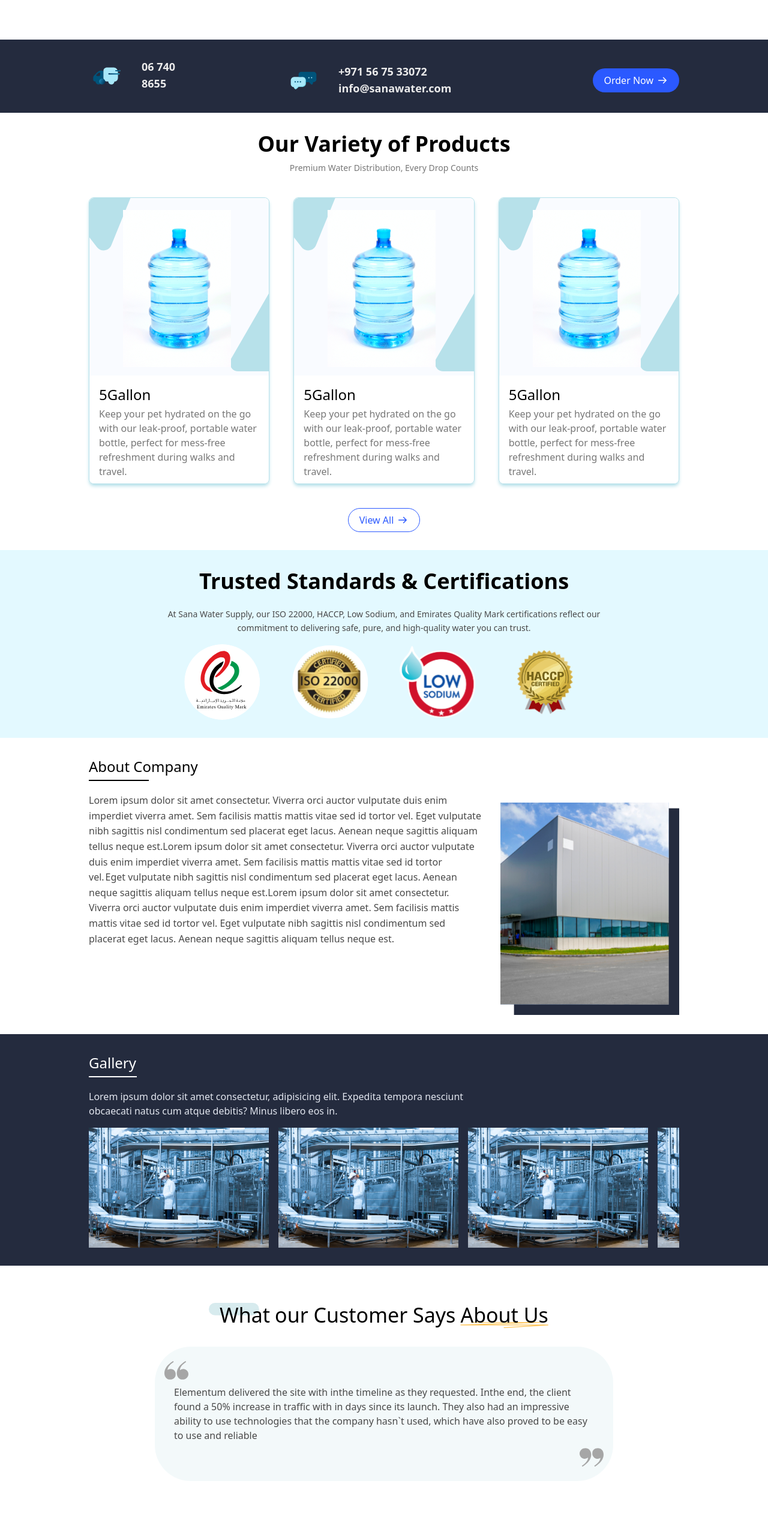
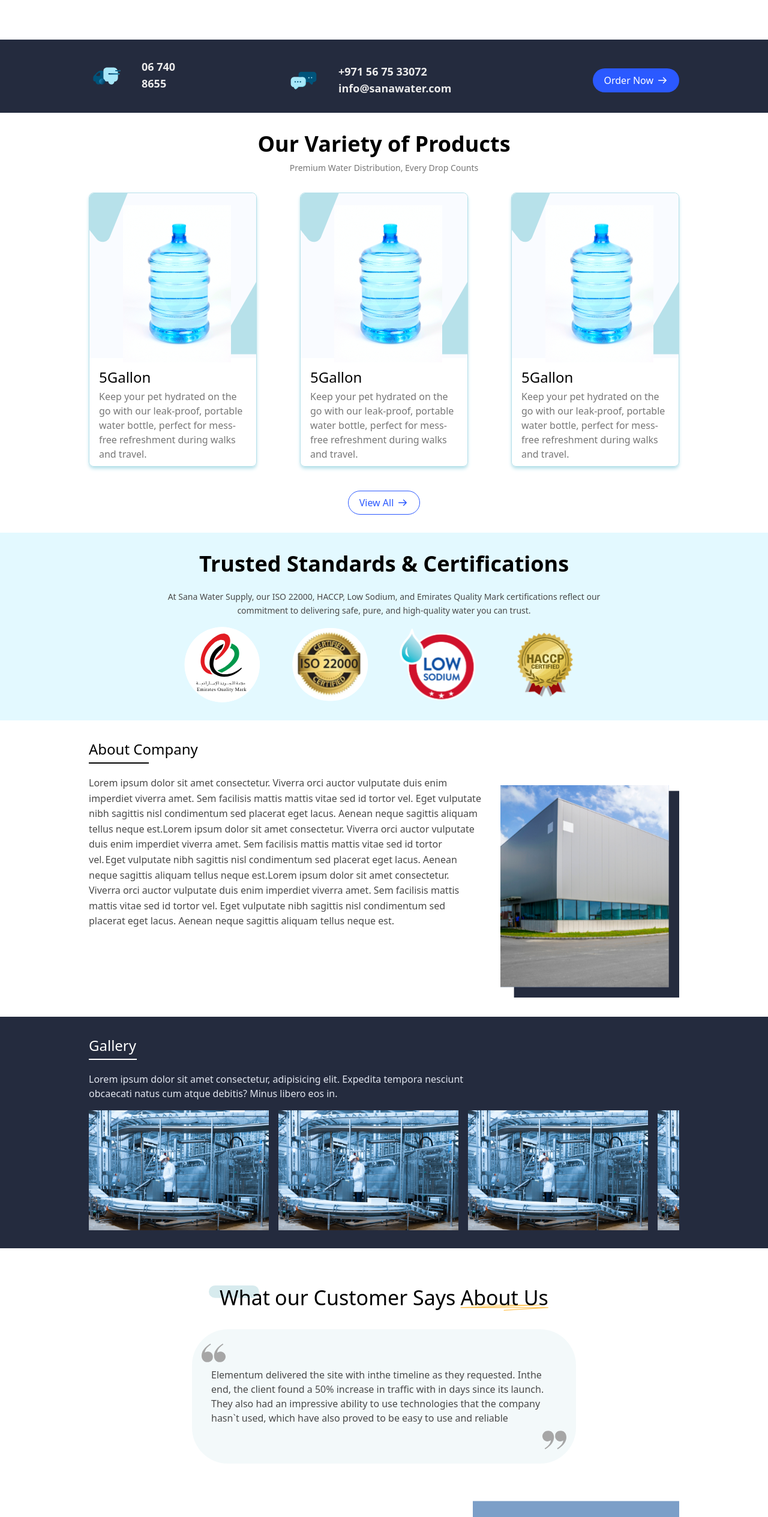
Before and after one commit to adithyanmkd/sana, a React (Vite) app in the folder client/: page / in a window 1280 px wide. Shown: the part 234-2763 px from the top of the page at 60% size. Built offline with nearby package versions, Linux system fonts and the light colour scheme.

Commit message:
responsive design modifying

```diff
--- a/client/src/components/molecules/AboutCompany.tsx
+++ b/client/src/components/molecules/AboutCompany.tsx
@@ -2,7 +2,7 @@ import CompanyPhoto from "../../assets/images/company-photo.svg";
 
 const AboutCompany = () => {
   return (
-    <div className="mx-auto max-w-screen-lg px-5 md:max-lg:max-w-xl">
+    <div className="mx-auto max-w-screen-lg px-5">
       <h2 className="mb-5 text-2xl font-medium">
         About Company
         <span>
@@ -35,7 +35,7 @@ const AboutCompany = () => {
         </div>
         <div>
           <img
-            className="mt-4 w-[400px] lg:w-[350px]"
+            className="mx-auto mt-4 w-[400px] lg:w-[350px]"
             src={CompanyPhoto}
             alt="company photo"
           />
--- a/client/src/components/organisms/DownloadAppSection.tsx
+++ b/client/src/components/organisms/DownloadAppSection.tsx
@@ -5,7 +5,7 @@ import AppThumbnail from "../../assets/images/appThumbnail.svg";
 const DownloadAppSection = () => {
   return (
     <div className="mx-auto mt-2 max-w-screen-lg px-5 pb-[30px] lg:flex lg:items-center">
-      <div className="mx-auto max-w-[515px]">
+      <div className="mx-auto max-w-screen-sm">
         <h2 className="text-center text-[34px] font-semibold lg:text-left">
           Download Our App
         </h2>
--- a/client/src/components/organisms/ProductSection.tsx
+++ b/client/src/components/organisms/ProductSection.tsx
@@ -21,7 +21,7 @@ const ProductSection = () => {
             Premium Water Distribution, Every Drop Counts
           </p>
         </div>
-        <div className="grid justify-items-center space-y-8 lg:grid-cols-3 lg:space-y-0 lg:pt-4">
+        <div className="mx-auto mt-8 grid justify-items-center space-y-8 md:max-w-screen-md md:grid-cols-2 md:gap-8 md:space-y-0 lg:max-w-full lg:grid-cols-3">
           <ProductCard />
           <ProductCard />
           <ProductCard />
--- a/client/src/components/organisms/ReviewSection.tsx
+++ b/client/src/components/organisms/ReviewSection.tsx
@@ -26,7 +26,7 @@ const ReviewSection = () => {
           </div>
         </span>
       </h2>
-      <div className="relative mx-auto mt-8 max-w-[764px] rounded-[60px] bg-[#D7EBEE] bg-opacity-30">
+      <div className="relative mx-auto mt-8 max-w-screen-sm rounded-[60px] bg-[#D7EBEE] bg-opacity-30">
         <img className="absolute left-4 top-6 w-10" src={Comma} alt="comma" />
         <p className="px-8 py-16 text-[#494949]">
           Elementum delivered the site with inthe timeline as they requested.
--- a/client/src/components/organisms/TrustSection.tsx
+++ b/client/src/components/organisms/TrustSection.tsx
@@ -35,7 +35,7 @@ const TrustSection = () => {
           pure, and high-quality water you can trust.
         </p>
       </div>
-      <div className="mx-auto mt-4 grid w-[200px] max-w-[243px] grid-cols-2 place-items-center gap-4 md:w-full md:max-w-[702px] md:grid-cols-4">
+      <div className="mx-auto mt-4 grid w-[350px] max-w-[400px] grid-cols-4 place-items-center gap-4 md:w-full md:max-w-[702px]">
         {certificates.map((certificate, index) => (
           <img
             className=""
```
